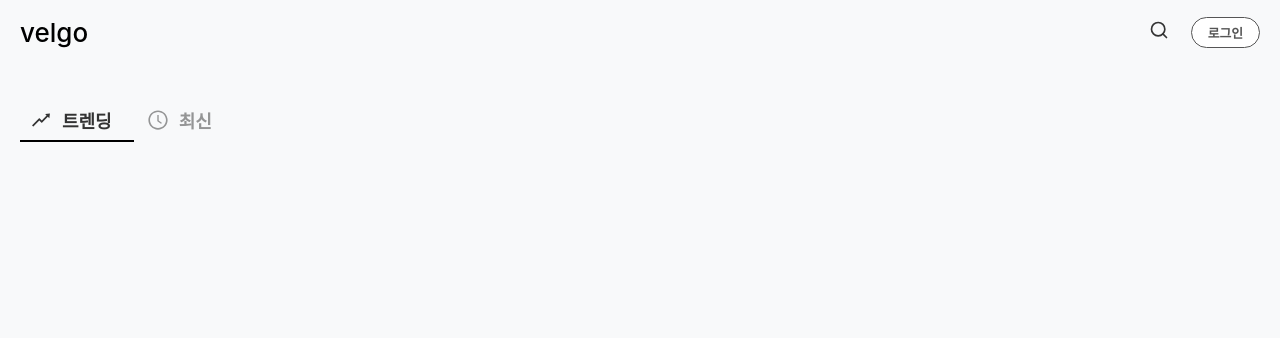
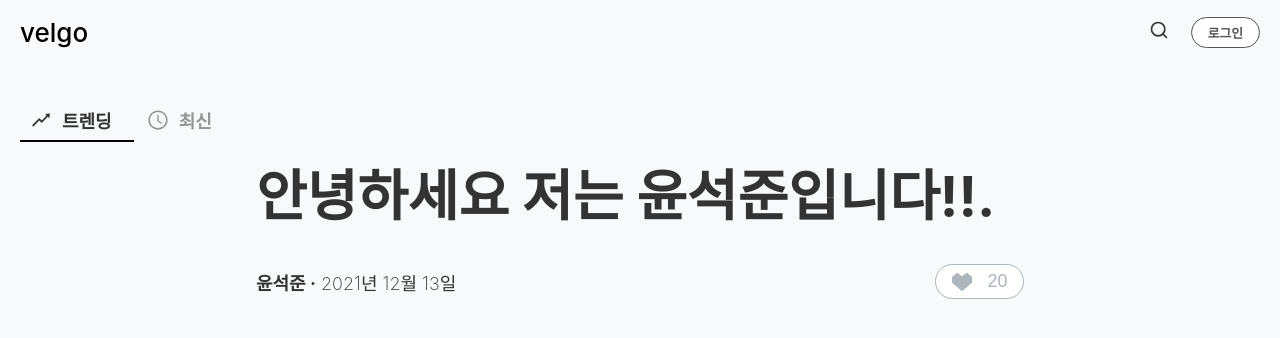
Before and after one commit to hh99-velog/FE_Velog, a React (Create React App) app in the folder velog/: page /main/1 in a window 1280 px wide. Shown: the top 338 px of the page. Built offline with nearby package versions, Linux system fonts and the light colour scheme.

Commit message:
메인수정,상세페이지 제작, 여러개 수정

```diff
--- a/velog/src/components/Header.js
+++ b/velog/src/components/Header.js
@@ -121,7 +121,7 @@ const Header = (props) => {
                     ?<Grid is_flex margin='0 0 0 10px'>
                         <Button _onClick={addPost} hoverBg='#555' hoverColor='#fff' cursor='pointer' borderRadius='30px' border='1px solid #555' padding='5px 16px' bg='#fff' color='#555' size='0.8rem' bold>새 글 작성</Button>
                         <Grid _onClick={nva} cursor='pointer' width='auto' margin='0 0 0 10px' is_flex>
-                            <img src="https://reacteek-1.s3.ap-northeast-2.amazonaws.com/ch-1.png" style={{width:'2.5rem',height:'2.5rem',borderRadius:'50%'}}></img>
+                            <img alt ="" src="https://reacteek-1.s3.ap-northeast-2.amazonaws.com/ch-1.png" style={{width:'2.5rem',height:'2.5rem',borderRadius:'50%'}}></img>
                             <IconButton margin='0 0 0 5px' color='#777' size='12px' Down></IconButton>
                         </Grid>
                     </Grid>
--- a/velog/src/components/Post.js
+++ b/velog/src/components/Post.js
@@ -5,44 +5,52 @@ import Grid  from '../elements/Grid';
 import Text from '../elements/Text'
 import Image from '../elements/Image';
 
+import { history } from '../redux/configureStore'
+
 const Post = (props) => {
     return(
-    <>
-        <Grid flex = "flex"  bg = "white" borderRadius ="4px" boxShadow = "rgb(0 0 0 / 4%) 0px 4px 16px 0px"
-        transition = "box-shadow 0.25s cubic-bezier(0.47, 0, 0.75, 0.72) 0s, transform 0.25s ease-in 0s" overFlow = "hidden" flexDirection = "column" >
-        <Grid  margin = "0 auto"width =  "100%" borderRadius = "4px" >
+
+
+        <Grid postEvent flex="flex" height = "auto" margin = "1rem" width= "23% "   bg = "white" borderRadius ="4px" boxShadow = "rgb(0 0 0 / 4%) 0px 4px 16px 0px"
+         transition = "box-shadow 0.25s cubic-bezier(0.47, 0, 0.75, 0.72) 0s, transform 0.25s ease-in 0s" overFlow = "hidden" flexDirection = "column"
+         _onClick ={()=> {history.push(`/main/${props.post_id}`)}}>
+        <Grid  is_flex position = "relative" margin = "0 auto"width =  "100%" borderRadius = "4px" >
             <Image/>
         </Grid>
-        <Grid padding ="1rem">
-            <Grid>
-           <Text bold size = "35px">{props.title}</Text>
+        <Grid  flex="flex"  flexDirection = "column" padding ="1rem">
+            <Grid >
+           <Text margin = "10px 0px"bold size = "35px">{props.title}</Text>
            </Grid>
-           <Grid margin = "0px 0px 1.5rem">
+           <Grid  margin = "0px 0px 1.5rem">
            <Text size = "20px">{props.content}</Text>
            </Grid>
-           <Grid >
+           <Grid>
             <Text font-size = "0.75rem" color = "rgb(134, 142, 150)">{props.createdAt}</Text>
             </Grid>
         </Grid>
-        <Grid is_flex padding = "0.625rem 1rem" borderTop ="1px solid rgb(248, 249, 250)">
+        <Grid  is_flex padding = "0.625rem 1rem"  borderTop ="1px solid rgb(248, 249, 250)">
             <Text bold >{`By ${props.nickname}`}</Text>
-            <Grid  is_flex width>
+            <Grid  is_flex width  >
             <svg  width="24" height="24" viewBox="0 0 24 24">
             <path fill="currentColor" d="M18 1l-6 4-6-4-6 5v7l12 10 12-10v-7z"></path></svg>
             <Text margin = "0px 10px 0px 15px"  bold>{props.like}</Text>
             </Grid>
         </Grid>
     </Grid>
-    </>
+
+
     )
 }
 
+
 Post.defaultProps = {
     title :"안녕",
-    content : "너무 너무 어려워",
-    createdAt : "2021-12-13 15:00 ",
+    content : "너무 너무 어려워 ㅇ    ㅁㄴㄹㄴㅇㄹㅇㄴㄹㅇㄴㄹㅇㄴㄹㄹ      ㅏㅓㅏ  ㅓㅏㅓㅣ    ㄴㅇㅁㄹㄴㅇㄹㄴㅇㄴㅇㄹㅇㄹㄴㅇㄹㅓㅏ    ㅣ      ㅟㅏ",
+    createdAt : "2021년 12월 13일",
     nickname : "윤석준",
     like:"5",
 }
 
+
+
 export default Post
--- a/velog/src/elements/Button.js
+++ b/velog/src/elements/Button.js
@@ -2,8 +2,8 @@ import React from 'react';
 import styled from "styled-components"
 
 const Button = (props) => {
-    const {borderRadius,width,height,text, margin,children, _onClick, bg, color, border,padding,size,bold,cursor,hoverColor,hoverBg} = props
-    const styles = {borderRadius,width,height,text, margin, bg, color, border,padding:padding,size:size,bold:bold,cursor:cursor,hoverColor,hoverBg}
+    const {flex,borderRadius,width,height,text, margin,children, _onClick, bg, color, border,padding,size,bold,cursor,hoverColor,hoverBg} = props
+    const styles = {flex,borderRadius,width,height,text, margin, bg, color, border,padding:padding,size:size,bold:bold,cursor:cursor,hoverColor,hoverBg}
     return(
         <>
         <BtnBox
@@ -31,7 +31,8 @@ Button.defaultProps = {
     bold:null,
     cursor:null,
     hoverColor:null,
-    hoverBg:null
+    hoverBg:null,
+    flex :false, //추가
 }
 
 const BtnBox = styled.button`
@@ -54,6 +55,7 @@ transition: all 0.2s;
     background-color:${(props) => props.hoverBg};
     transition: all 0.2s;
 }
+${(props) =>(props.flex ?`display:flex;align-items:center;  justify-content:space-evenly;`:"")} //추가
 `
 
 export default Button
--- a/velog/src/elements/Grid.js
+++ b/velog/src/elements/Grid.js
@@ -30,7 +30,11 @@ const Grid = (props) => {
     hoverColor,
     opacity,
     right,
-    top
+    top,
+    boxSizing, //추가
+    alignItems, //추가
+    flexNum, // 추가
+    postEvent, //추가
   } = props;
 
   // props style
@@ -59,7 +63,12 @@ const Grid = (props) => {
     hoverColor:hoverColor,
     opacity:opacity,
     right:right,
-    top:top
+    top:top,
+    boxSizing:boxSizing,//추가
+    alignItems:alignItems,//추가
+    flexNum:flexNum, //추가
+    postEvent:postEvent // 추가
+
   };
 
   return (
@@ -94,7 +103,11 @@ Grid.defaultProps = {
   top:null,
   hoverColor:null,
   hoverBg:null,
-  opacity:1
+  opacity:1,
+  boxSizing:false,//추가
+  alignItems:false, //추가
+  flexNum:false,//추가
+  postEvent:false, //추가
 
 };
 
@@ -110,25 +123,31 @@ const GridBox = styled.div`
   left:${(props) => props.left};
   right:${(props) => props.right};
   top:${(props) => props.top};
-  ${(props) => (props.padding ? `padding : ${props.padding}` : "")};
-  ${(props) => (props.margin ? `margin : ${props.margin}` : "")};
-  ${(props) => (props.bg ? `background : ${props.bg}` : "")};
+  ${(props) => (props.padding ? `padding : ${props.padding};` : "")};
+  ${(props) => (props.margin ? `margin : ${props.margin};` : "")};
+  ${(props) => (props.bg ? `background : ${props.bg};` : "")};
   ${(props) => (props.is_flex? "display:flex; align-items:center;  justify-content: space-between;" : "")};
-  ${(props) => (props.border ? `border : ${props.border}` : "")};
-  ${(props) => (props.borderBottom ? `border-bottom : ${props.borderBottom}` : "")};
-  ${(props) => (props.hide ? `display:none` : "")};
-  ${(props) => (props.flexWrap ? `flex-wrap : ${props.flexWrap}` : "")}; //추가
-  ${(props) => (props.boxShadow ? `box-shadow : ${props.boxShadow}` : "")}; //추가
-  ${(props) => (props.overFlow? ` overflow: ${props.overflow}` : "")}; //추가  // 내용 넘칠때 어떻게 할지 정하는 css
-  ${(props) => (props.flex? `display:flex:${props.flex}` : "")} // 추가
-  ${(props) => (props.flexDirection? `flex-direction:${props.flexDirection}` : "")} //추가
-  ${(props) => (props.borderTop? `border-top:${props.borderTop}` : "")} //추가
+  ${(props) => (props.border ? `border : ${props.border};` : "")};
+  ${(props) => (props.borderBottom ? `border-bottom : ${props.borderBottom};` : "")};
+  ${(props) => (props.hide ? `display:none;` : "")};
+  ${(props) => (props.flexWrap ? `flex-wrap : ${props.flexWrap};` : "")}; //추가
+  ${(props) => (props.boxShadow ? `box-shadow : ${props.boxShadow};` : "")}; //추가
+  ${(props) => (props.overFlow? ` overflow: ${props.overflow};` : "")}; //추가  // 내용 넘칠때 어떻게 할지 정하는 css
+  ${(props) => (props.flex? `display:flex;` : "")} // 추가
+  ${(props) => (props.flexDirection? `flex-direction:${props.flexDirection};` : "")} //추가
+  ${(props) => (props.borderTop? `border-top:${props.borderTop};` : "")} //추가
   transition: all 0.2s;
   opacity:${(props) => props.opacity};
   &:hover{
     color:${(props) => props.hoverColor};
     background-color:${(props) => props.hoverBg};
     transition: all 0.2s;
+  ${(props) => (props.boxSizing? `box-sizing:${props.boxSizing};` : "")} //추가
+  ${(props) => (props.alignItems? `align-items:${props.alignItems};` : "")} //추가
+  ${(props) => (props.flexNum? `flex-grow:1; flex-shrink:1; flex-basis:0%;` : "")} //추가
+  ${(props) => (props.postEvent? `&:hover{ box-shadow : 1px 1px 20px gray};` : "")} //추가
+
+
   }
 `;
 export default Grid;
--- /dev/null
+++ b/velog/src/pages/Detail.js
@@ -0,0 +1,45 @@
+import React from 'react'
+import styled from "styled-components"
+import { history } from '../redux/configureStore'
+
+import Grid  from '../elements/Grid'
+import Text from '../elements/Text'
+import Button from '../elements/Button'
+
+const Detail = (props) => {
+    return (
+        <>
+        <Grid width = "768px" margin = "0 auto">
+            <Text margin = "0px 0px 32px 0px" bold size = "55px">안녕하세요 저는 윤석준입니다!!.</Text>
+          <Grid is_flex >
+              <Grid is_flex >
+                  <Grid flex = "flex">
+                <Text bold>{`${props.nickname} ·`}</Text>
+                <Text margin = "0px 0px 0px 5px">{props.createdAt}</Text>
+            </Grid>
+
+            <Button width = "100px" height = "35px" flex borderRadius ="50px" border = "1px solid rgb(173, 181, 189)" bg = "white">
+            <svg width="20" height="20" viewBox="0 0 24 24">
+            <path fill="rgb(173, 181, 189)" d="M18 1l-6 4-6-4-6 5v7l12 10 12-10v-7z"></path></svg>
+            <Text color = "rgb(173, 181, 189)">{props.like}</Text>
+            </Button>
+            </Grid>
+
+        </Grid>
+
+
+        </Grid>
+        </>
+
+    )
+}
+
+Detail.defaultProps = {
+    title :"안녕",
+    content : "너무 너무 어려워 ㅇ    ㅁㄴㄹㄴㅇㄹㅇㄴㄹㅇㄴㄹㅇㄴㄹㄹ      ㅏㅓㅏ  ㅓㅏㅓㅣ    ㄴㅇㅁㄹㄴㅇㄹㄴㅇㄴㅇㄹㅇㄹㄴㅇㄹㅓㅏ    ㅣ      ㅟㅏ",
+    createdAt : "2021년 12월 13일",
+    nickname : "윤석준",
+    like:"20",
+}
+
+export default Detail
--- /dev/null
+++ b/velog/src/pages/Main.js
@@ -0,0 +1,30 @@
+import React from 'react'
+import styled from "styled-components"
+import { history } from '../redux/configureStore'
+
+import Grid from "../elements/Grid"
+import Post from "../components/Post"
+
+
+const Main = (props) => {
+    return (
+        <Grid  plex = "plex" padding= "20px 0px 0px 0px" margin = "-1rem">
+        <MainStyle>
+        <Post/>
+        </MainStyle>
+        </Grid>
+    )
+}
+const MainStyle = styled.div`
+    display: flex;
+    width: 100%;
+    max-width: 1730px;
+    margin:0 auto;
+    flex-wrap:wrap;
+    flex-direction:row;
+    box-sizing:border-box;
+    @media only screen and (max-width: 1730px) {
+    padding :0 20px
+  }`
+
+export default Main
--- a/velog/src/shared/App.js
+++ b/velog/src/shared/App.js
@@ -6,8 +6,11 @@ import { Route, Switch } from "react-router-dom";
 import { ConnectedRouter } from "connected-react-router"
 import { history } from '../redux/configureStore';
 
+
 // 컴포넌트
 import Header from "../components/Header";
+import Main from "../pages/Main"
+import Detail from "../pages/Detail"
 
 function App() {
   return (
@@ -15,7 +18,8 @@ function App() {
       <Wrap>
         <Header></Header>
         <Switch>
-
+        <Route path="/" exact component={Main} />
+        <Route path="/main/:post_id" exact component={Detail} />
         </Switch>
       </Wrap>
     </ConnectedRouter>
```
